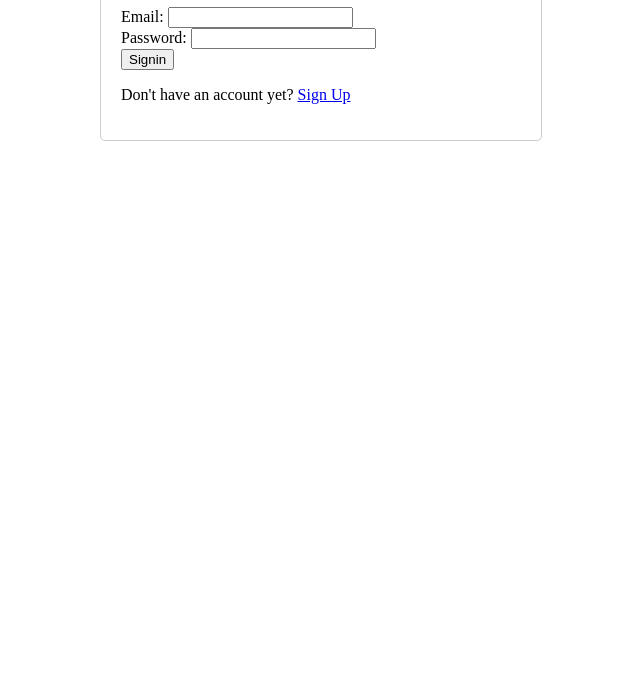
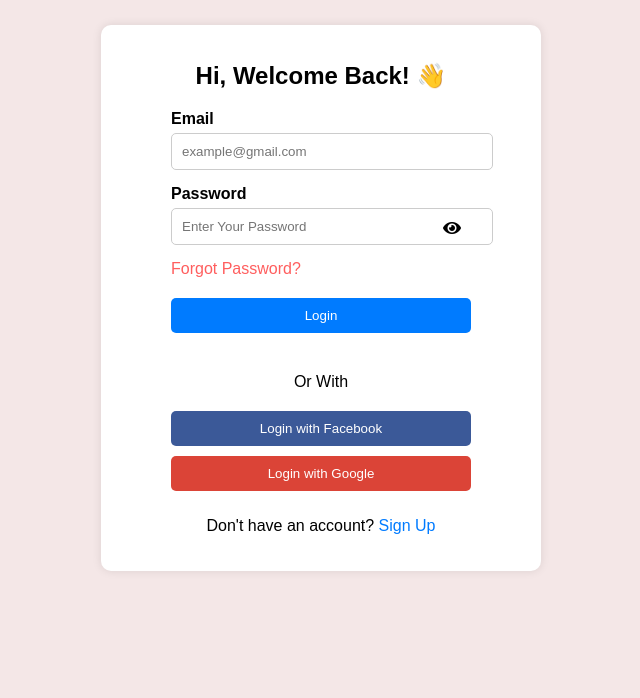
Before and after one commit to Man-shaa/camagru, a plain HTML site: page public/pages/signin.html in a window 1280 px wide. Shown: the part 102-800 px from the top of the page, without its empty margins (319-959 px from the left). Drawn offline with Linux system fonts and the light colour scheme; files that its build step writes are made by us from their sources.

Commit message:
[UP] css signin/up page, [FIX] redirect after signin

```diff
--- a/config/bs-config.js
+++ b/config/bs-config.js
@@ -1,6 +1,6 @@
 module.exports = {
     proxy: "http://localhost:3000",
-    files: ["public/**/*.{html,css}", "src/**/*.js"],
+    files: ["public/**/*.{html,css,js}", "src/**/*.js"],
     port: 3001,
     notify: false,
     ui: false,
--- a/public/css/sign.css
+++ /dev/null
@@ -1,21 +0,0 @@
-.error-message {
-  color: red;
-  font-size: 12px;
-  margin-top: 5px;
-}
-
-.form-group input.error {
-  border: 1px solid red;
-}
-
-.container {
-  max-width: 400px;
-  margin: 0 auto;
-  padding: 20px;
-  border: 1px solid #ccc;
-  border-radius: 5px;
-}
-
-h2 {
-  text-align: center;
-}
--- /dev/null
+++ b/public/css/signin.css
@@ -0,0 +1,161 @@
+body {
+  background-color: #f4e7e7;
+  display: flex;
+  justify-content: center;
+  align-items: center;
+  height: 100vh;
+  margin: 0;
+  font-family: Arial, sans-serif;
+}
+
+.container {
+  max-width: 400px;
+  width: 100%;
+  padding: 20px;
+  background: #fff;
+  border-radius: 10px;
+  box-shadow: 0 0 10px rgba(0, 0, 0, 0.1);
+}
+
+h1 {
+  text-align: center;
+  margin-bottom: 20px;
+  font-size: 24px;
+}
+
+h1 span {
+  display: inline-block;
+}
+
+form {
+  display: flex;
+  flex-direction: column;
+  align-items: center;
+}
+
+.input-group {
+  width: 100%;
+  max-width: 300px;
+  margin-bottom: 15px;
+  position: relative;
+}
+
+.input-group label {
+  display: block;
+  margin-bottom: 5px;
+  font-weight: bold;
+}
+
+.input-group input {
+  width: 100%;
+  padding: 10px;
+  border: 1px solid #ccc;
+  border-radius: 5px;
+}
+
+.input-group input:focus {
+  border-color: #007bff;
+}
+
+.password-toggle {
+  position: absolute;
+  right: 10px;
+  top: 35px;
+  cursor: pointer;
+}
+
+.options {
+  width: 100%;
+  max-width: 300px;
+  display: flex;
+  justify-content: space-between;
+  align-items: center;
+  margin-bottom: 20px;
+}
+
+.options .forgot-password {
+  color: #ff5e5e;
+  text-decoration: none;
+}
+
+.options .forgot-password:hover {
+  text-decoration: underline;
+}
+
+.btn-login {
+  width: 100%;
+  max-width: 300px;
+  padding: 10px;
+  background: #007bff;
+  border: none;
+  color: #fff;
+  border-radius: 5px;
+  cursor: pointer;
+  margin-bottom: 20px;
+}
+
+.btn-login:hover {
+  background: #0056b3;
+}
+
+.divider {
+  display: flex;
+  align-items: center;
+  text-align: center;
+  margin: 20px 0;
+}
+
+.divider::before, .divider::after {
+  content: '';
+  flex: 1;
+  border-bottom: 1px solid #ccc;
+}
+
+.divider:not(:empty)::before {
+  margin-right: .25em;
+}
+
+.divider:not(:empty)::after {
+  margin-left: .25em;
+}
+
+.btn-social {
+  width: 100%;
+  max-width: 300px;
+  padding: 10px;
+  border: none;
+  border-radius: 5px;
+  cursor: pointer;
+  margin-bottom: 10px;
+}
+
+.btn-facebook {
+  background: #3b5998;
+  color: #fff;
+}
+
+.btn-facebook:hover {
+  background: #2d4373;
+}
+
+.btn-google {
+  background: #db4437;
+  color: #fff;
+}
+
+.btn-google:hover {
+  background: #c23321;
+}
+
+.signup-link {
+  text-align: center;
+}
+
+.signup-link a {
+  color: #007bff;
+  text-decoration: none;
+}
+
+.signup-link a:hover {
+  text-decoration: underline;
+}
--- /dev/null
+++ b/public/css/signup.css
@@ -0,0 +1,154 @@
+body {
+  background-color: #f4e7e7;
+  display: flex;
+  justify-content: center;
+  align-items: center;
+  height: 100vh;
+  margin: 0;
+  font-family: Arial, sans-serif;
+}
+
+.container {
+  max-width: 400px;
+  width: 100%;
+  padding: 20px;
+  background: #fff;
+  border-radius: 10px;
+  box-shadow: 0 0 10px rgba(0, 0, 0, 0.1);
+}
+
+h1 {
+  text-align: center;
+  margin-bottom: 10px;
+  font-size: 24px;
+}
+
+p {
+  text-align: center;
+  margin-bottom: 20px;
+  font-size: 14px;
+  color: #666;
+}
+
+form {
+  display: flex;
+  flex-direction: column;
+  align-items: center;
+}
+
+.input-group {
+  width: 100%;
+  max-width: 300px;
+  margin-bottom: 15px;
+  position: relative;
+}
+
+.input-group label {
+  display: block;
+  margin-bottom: 5px;
+  font-weight: bold;
+}
+
+.input-group input {
+  width: 100%;
+  padding: 10px;
+  border: 1px solid #ccc;
+  border-radius: 5px;
+}
+
+.input-group input:focus {
+  border-color: #007bff;
+}
+
+.password-toggle {
+  position: absolute;
+  right: 10px;
+  top: 35px;
+  cursor: pointer;
+}
+
+.password-toggle .fa-eye, .password-toggle .fa-eye-slash {
+  font-size: 18px;
+}
+
+.btn-signup {
+  width: 100%;
+  max-width: 300px;
+  padding: 10px;
+  background: #007bff;
+  border: none;
+  color: #fff;
+  border-radius: 5px;
+  cursor: pointer;
+  margin-bottom: 20px;
+}
+
+.btn-signup:hover {
+  background: #0056b3;
+}
+
+.divider {
+  display: flex;
+  align-items: center;
+  text-align: center;
+  margin: 20px 0;
+}
+
+.divider::before, .divider::after {
+  content: '';
+  flex: 1;
+  border-bottom: 1px solid #ccc;
+}
+
+.divider:not(:empty)::before {
+  margin-right: .25em;
+}
+
+.divider:not(:empty)::after {
+  margin-left: .25em;
+}
+
+.btn-social {
+  width: 100%;
+  max-width: 300px;
+  padding: 10px;
+  border: none;
+  border-radius: 5px;
+  cursor: pointer;
+  margin-bottom: 10px;
+  display: block;
+  margin-left: auto;
+  margin-right: auto;
+  text-align: center;
+}
+
+.btn-facebook {
+  background: #3b5998;
+  color: #fff;
+}
+
+.btn-facebook:hover {
+  background: #2d4373;
+}
+
+.btn-google {
+  background: #db4437;
+  color: #fff;
+}
+
+.btn-google:hover {
+  background: #c23321;
+}
+
+.login-link {
+  text-align: center;
+}
+
+.login-link a {
+  color: #007bff;
+  text-decoration: none;
+}
+
+.login-link a:hover {
+  text-decoration: underline;
+}
--- a/public/css/styles.css
+++ /dev/null
@@ -1,14 +0,0 @@
-/* styles.css */
-
-body {
-	font-family: Arial, sans-serif;
-	background-color: #969595;
-}
-
-h1 {
-	color: #000000;
-}
-
-p {
-	color: #fe0909;
-}
--- a/public/pages/signin.html
+++ b/public/pages/signin.html
@@ -4,38 +4,36 @@
     <meta charset="UTF-8">
     <meta name="viewport" content="width=device-width, initial-scale=1.0">
     <title>Sign In</title>
-    <link rel="stylesheet" href="sign.css">
-    <style>
-      .error { border: 1px solid red; }
-      .error-message { color: red; }
-    </style>
+    <link rel="stylesheet" href="signin.css">
+    <link rel="stylesheet" href="https://cdnjs.cloudflare.com/ajax/libs/font-awesome/5.15.4/css/all.min.css">
   </head>
   <body>
     <div class="container">
-      <h2>
-        <h1>Sign In</h1>
-      </h2>
-
-      <main>
-        <section id="signin-section">
-          <form id="signin-form" action="/signin" method="post">
-            <div class="form-group">
-              <label for="email">Email:</label>
-              <input type="email" id="email" name="email" required><br>
-              <div id="email-error" class="error-message" style="display: none;">Invalid email</div>
-            </div>
-
-            <div class="form-group">
-              <label for="password">Password:</label>
-              <input type="password" id="password" name="password" required><br>
-              <div id="password-error" class="error-message" style="display: none;">Invalid password</div>
-            </div>
-            <button type="submit">Signin</button>
-          </form>
-        <p>Don't have an account yet? <a href="./signup">Sign Up</a></p>
-        </section>
-      </main>
+      <div class="signin-container">
+        <h1>Hi, Welcome Back! <span>👋</span></h1>
+        <form id="signin-form" action="/signin" method="POST">
+          <div class="input-group">
+            <label for="email">Email</label>
+            <input type="email" id="email" name="email" placeholder="example@gmail.com">
+          </div>
+          <div class="input-group">
+            <label for="password">Password</label>
+            <input type="password" id="password" name="password" placeholder="Enter Your Password" required>
+            <span class="password-toggle" id="togglePassword"><i class="fas fa-eye"></i></span>
+          </div>
+          <div class="options">
+            <a href="#" class="forgot-password">Forgot Password?</a>
+          </div>
+          <button type="submit" class="btn-login">Login</button>
+          <div class="divider">
+            <span>Or With</span>
+          </div>
+          <button type="button" class="btn-social btn-facebook">Login with Facebook</button>
+          <button type="button" class="btn-social btn-google">Login with Google</button>
+          <p class="signup-link">Don't have an account? <a href="/signup">Sign Up</a></p>
+        </form>
+      </div>
     </div>
-    <script src="signin.js"></script>
+    <script src="/signin.js"></script>
   </body>
 </html>
--- a/src/server.js
+++ b/src/server.js
@@ -3,8 +3,6 @@ const http = require('http');
 const routes = require('./routes');
 const fs = require('fs');
 const path = require('path');
-
-
 
 const requestHandler = (req, res) => {
 	const url = req.url;
```
Also changed, not shown: public/pages/homepage.html (+1 -1 lines), public/pages/signup.html (+27 -25 lines), public/scripts/signin.js (+17 -31 lines), public/scripts/signup.js (added, +13 -0 lines), src/controllers/userController.js (+4 -6 lines).
